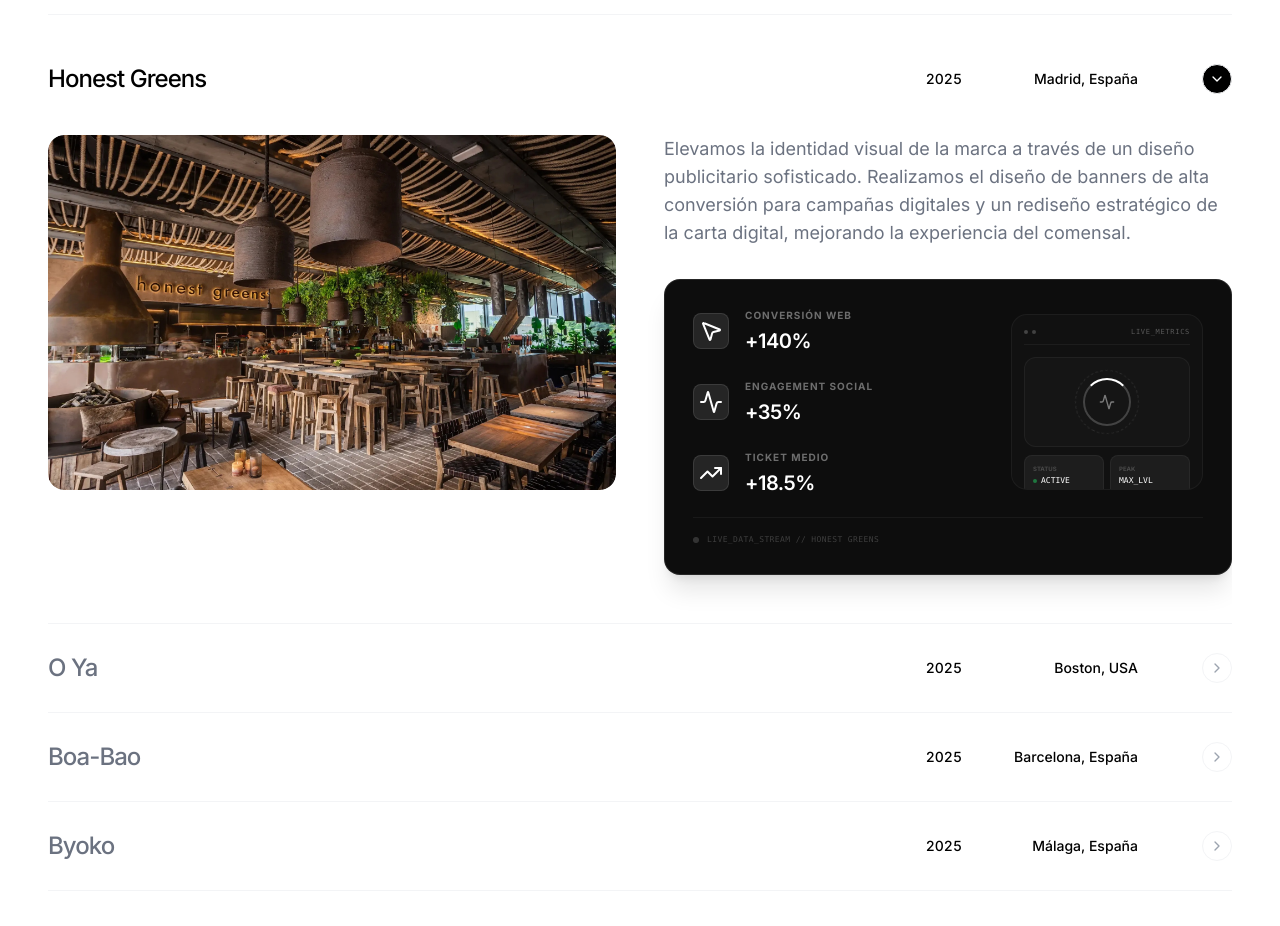
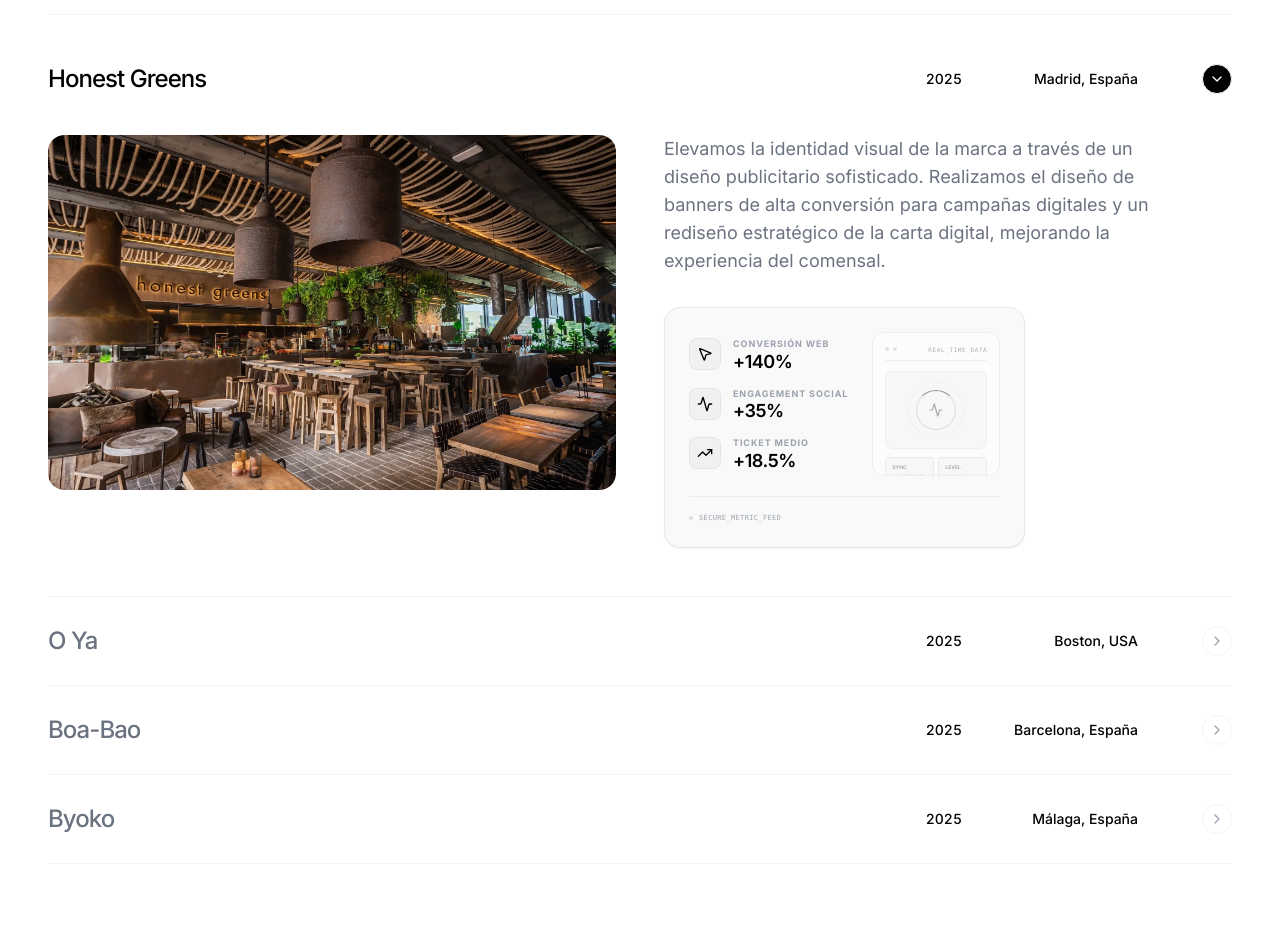
Before and after one commit to motionsmanagement/Motions, a React (Vite) app: page / in a window 1280 px wide. Shown: the part 3580-4506 px from the top of the page. Built offline with nearby package versions, Linux system fonts and the light colour scheme.

Commit message:
style: redesign success metrics card to be more compact with light gray theme

```diff
--- a/components/SuccessStories.tsx
+++ b/components/SuccessStories.tsx
@@ -114,92 +114,85 @@
 
 const CaseGraphic: React.FC<{ type: SuccessCase['graphicType'] }> = ({ type }) => {
     return (
-        <div className="relative w-full h-full bg-[#111] rounded-2xl border border-white/5 overflow-hidden flex flex-col p-3">
-            <div className="flex justify-between items-center mb-3 border-b border-white/5 pb-1.5">
+        <div className="relative w-full h-full bg-white/50 rounded-xl border border-black/5 overflow-hidden flex flex-col p-3">
+            <div className="flex justify-between items-center mb-2.5 border-b border-black/5 pb-1.5">
                 <div className="flex gap-1">
-                    <div className="w-1 h-1 rounded-full bg-white/40 animate-pulse"></div>
-                    <div className="w-1 h-1 rounded-full bg-white/20"></div>
+                    <div className="w-1 h-1 rounded-full bg-black/20 animate-pulse"></div>
+                    <div className="w-1 h-1 rounded-full bg-black/10"></div>
                 </div>
-                <span className="text-[7px] font-mono text-white/30 uppercase tracking-widest">LIVE_METRICS</span>
+                <span className="text-[6px] font-mono text-black/30 uppercase tracking-widest">REAL_TIME_DATA</span>
             </div>
 
             <div className="flex-1 flex flex-col gap-2">
-                <div className="flex-1 rounded-xl bg-white/[0.02] border border-white/5 relative overflow-hidden flex items-center justify-center p-3">
+                <div className="flex-1 rounded-lg bg-black/[0.02] border border-black/[0.03] relative overflow-hidden flex items-center justify-center p-2.5">
                     {type === 'performance' && (
-                        <div className="w-full h-full flex items-end gap-1.5 justify-center">
+                        <div className="w-full h-full flex items-end gap-1 justify-center">
                             {[40, 75, 50, 95, 65, 85].map((h, i) => (
-                                <div key={i} className="flex-1 bg-white/10 rounded-t-[1px] relative group/bar overflow-hidden" style={{ height: `${h}%` }}>
-                                    <div className="absolute inset-0 bg-white/30 translate-y-full group-hover/bar:translate-y-0 transition-transform duration-500 animate-bounce-slow" style={{ animationDelay: `${i * 0.1}s` }}></div>
+                                <div key={i} className="flex-1 bg-black/5 rounded-t-[1px] relative group/bar overflow-hidden" style={{ height: `${h}%` }}>
+                                    <div className="absolute inset-0 bg-black/20 translate-y-full group-hover/bar:translate-y-0 transition-transform duration-500 animate-bounce-slow" style={{ animationDelay: `${i * 0.1}s` }}></div>
                                 </div>
                             ))}
                         </div>
                     )}
                     {type === 'brand' && (
                         <div className="relative w-full h-full flex items-center justify-center">
-                            <div className="w-16 h-16 rounded-full border border-white/10 border-dashed animate-spin-slow"></div>
-                            <div className="absolute w-12 h-12 rounded-full border-2 border-white/20 border-t-white flex items-center justify-center">
-                                <Activity className="w-4 h-4 text-white/80 animate-pulse" />
+                            <div className="w-14 h-14 rounded-full border border-black/5 border-dashed animate-spin-slow"></div>
+                            <div className="absolute w-10 h-10 rounded-full border border-black/10 border-t-black/40 flex items-center justify-center">
+                                <Activity className="w-3.5 h-3.5 text-black/60 animate-pulse" />
                             </div>
                         </div>
                     )}
                     {type === 'conversion' && (
-                        <div className="w-full space-y-2.5">
+                        <div className="w-full space-y-2">
                             {[1, 2, 3].map(i => (
-                                <div key={i} className="flex flex-col gap-1">
+                                <div key={i} className="flex flex-col gap-0.5">
                                     <div className="flex justify-between items-center">
-                                        <div className="w-1 h-1 rounded-full bg-white/40"></div>
-                                        <span className="text-[6px] font-mono text-white/40">{40 + i * 20}%</span>
+                                        <span className="text-[5px] font-mono text-black/40">{40 + i * 20}%</span>
                                     </div>
-                                    <div className="w-full h-1 bg-white/5 rounded-full overflow-hidden">
-                                        <div className="h-full bg-white/30 animate-grow-horizontal" style={{ width: `${40 + i * 20}%`, animationDelay: `${i * 0.2}s` }}></div>
+                                    <div className="w-full h-0.5 bg-black/5 rounded-full overflow-hidden">
+                                        <div className="h-full bg-black/20 animate-grow-horizontal" style={{ width: `${40 + i * 20}%`, animationDelay: `${i * 0.2}s` }}></div>
                                     </div>
                                 </div>
                             ))}
                         </div>
                     )}
                     {type === 'reputation' && (
-                        <div className="flex flex-col items-center gap-1.5">
+                        <div className="flex flex-col items-center gap-1">
                             <div className="flex gap-0.5">
-                                {[...Array(5)].map((_, i) => <Star key={i} className="w-3 h-3 text-white fill-white animate-pulse" style={{ animationDelay: `${i * 0.2}s` }} />)}
+                                {[...Array(5)].map((_, i) => <Star key={i} className="w-2.5 h-2.5 text-black fill-black/80 animate-pulse" style={{ animationDelay: `${i * 0.2}s` }} />)}
                             </div>
-                            <span className="text-xl font-mono text-white tracking-tighter">4.9</span>
-                            <div className="px-2 py-0.5 bg-white/10 rounded-full text-[6px] font-bold text-white uppercase tracking-tighter animate-pulse">OPTIMIZED</div>
+                            <span className="text-lg font-mono text-black tracking-tighter">4.9</span>
                         </div>
                     )}
                     {(type === 'visibility' || type === 'reach') && (
                         <div className="relative w-full h-full flex items-center justify-center">
                             <div className="absolute inset-0 opacity-10">
                                 <svg width="100%" height="100%" viewBox="0 0 100 100">
-                                    <circle cx="50" cy="50" r="35" stroke="white" strokeWidth="0.5" fill="none" strokeDasharray="3 3" className="animate-spin-slow" />
-                                    <circle cx="50" cy="50" r="20" stroke="white" strokeWidth="0.5" fill="none" strokeDasharray="2 2" className="animate-spin-reverse" />
+                                    <circle cx="50" cy="50" r="35" stroke="black" strokeWidth="0.5" fill="none" strokeDasharray="3 3" className="animate-spin-slow" />
+                                    <circle cx="50" cy="50" r="20" stroke="black" strokeWidth="0.5" fill="none" strokeDasharray="2 2" className="animate-spin-reverse" />
                                 </svg>
                             </div>
                             <div className="relative">
-                                <MapPin className="w-6 h-6 text-white/60 relative z-10" />
-                                <div className="absolute inset-0 bg-white/20 blur-md rounded-full animate-ping"></div>
+                                <MapPin className="w-5 h-5 text-black/40 relative z-10" />
+                                <div className="absolute inset-0 bg-black/10 blur-md rounded-full animate-ping"></div>
                             </div>
                         </div>
                     )}
                 </div>
 
-                <div className="grid grid-cols-2 gap-1.5">
-                    <div className="p-2 bg-white/5 rounded-lg border border-white/5 flex flex-col">
-                        <span className="text-[6px] text-white/20 uppercase font-bold mb-0.5">STATUS</span>
+                <div className="grid grid-cols-2 gap-1">
+                    <div className="p-1.5 bg-black/[0.02] rounded border border-black/5 flex flex-col">
+                        <span className="text-[5px] text-black/30 uppercase font-bold mb-0.5">SYNC</span>
                         <div className="flex items-center gap-1">
-                            <div className="w-1 h-1 rounded-full bg-green-500 animate-pulse"></div>
-                            <span className="text-[8px] font-mono text-white">ACTIVE</span>
+                            <div className="w-0.5 h-0.5 rounded-full bg-green-500"></div>
+                            <span className="text-[7px] font-mono text-black/60 uppercase">ACTIVE</span>
                         </div>
                     </div>
-                    <div className="p-2 bg-white/5 rounded-lg border border-white/5 flex flex-col">
-                        <span className="text-[6px] text-white/20 uppercase font-bold mb-0.5">PEAK</span>
-                        <span className="text-[8px] font-mono text-white">MAX_LVL</span>
+                    <div className="p-1.5 bg-black/[0.02] rounded border border-black/5 flex flex-col">
+                        <span className="text-[5px] text-black/30 uppercase font-bold mb-0.5">LEVEL</span>
+                        <span className="text-[7px] font-mono text-black/60 uppercase">PEAK</span>
                     </div>
                 </div>
-            </div>
-
-            <div className="mt-3 flex items-center justify-between text-[6px] font-mono text-white/15 uppercase tracking-widest">
-                <span>REAL_TIME_STREAM</span>
-                <span>2025_ID</span>
             </div>
         </div>
     );
@@ -303,45 +296,45 @@
                                         <div className="absolute inset-0 bg-black/10 transition-opacity opacity-0 group-hover/img:opacity-100"></div>
                                     </div>
 
-                                    <div className="flex flex-col justify-between">
-                                        <p className="text-gray-500 leading-relaxed text-base md:text-lg mb-8">
+                                    <div className="flex flex-col justify-between items-start">
+                                        <p className="text-gray-500 leading-relaxed text-base md:text-lg mb-8 max-w-lg">
                                             {item.description}
                                         </p>
 
-                                        {/* Rectangular Technical Metric Card - Aligned with Image bottom */}
-                                        <div className="group relative bg-[#0D0D0D] rounded-2xl p-6 md:p-7 border border-white/10 shadow-xl overflow-hidden transition-all duration-500 hover:border-white/20 w-full">
-                                            <div className="relative z-10 flex flex-col sm:flex-row gap-8 items-center">
+                                        {/* Rectangular Technical Metric Card - Light Version */}
+                                        <div className="group relative bg-[#f8f9f8] rounded-2xl p-6 md:p-6 border border-gray-200 shadow-sm overflow-hidden transition-all duration-500 hover:border-black/10 max-w-sm w-full lg:w-auto min-w-[320px]">
+                                            <div className="relative z-10 flex flex-row gap-6 items-center justify-between">
                                                 {/* Metric List */}
-                                                <div className="flex-1 space-y-6 w-full">
+                                                <div className="flex-1 space-y-4">
                                                     {item.metrics.map((metric, idx) => (
-                                                        <div key={idx} className="flex items-center gap-4 group/metric">
-                                                            <div className="w-9 h-9 rounded-lg bg-white/10 border border-white/10 flex items-center justify-center transition-all duration-500 group-hover/metric:bg-white group-hover/metric:text-black">
-                                                                <metric.icon className="w-4.5 h-4.5 text-white group-hover/metric:text-black" />
+                                                        <div key={idx} className="flex items-center gap-3 group/metric">
+                                                            <div className="w-8 h-8 rounded-lg bg-black/[0.03] border border-black/5 flex items-center justify-center transition-all duration-500 group-hover/metric:bg-black group-hover/metric:text-white">
+                                                                <metric.icon className="w-4 h-4 text-black group-hover/metric:text-white" />
                                                             </div>
                                                             <div className="flex flex-col">
-                                                                <span className="text-[10px] font-bold text-white/40 uppercase tracking-widest mb-1">{metric.label}</span>
-                                                                <span className="text-xl font-semibold text-white tracking-tight">{metric.value}</span>
+                                                                <span className="text-[9px] font-bold text-gray-400 uppercase tracking-widest mb-0.5">{metric.label}</span>
+                                                                <span className="text-lg font-semibold text-black tracking-tight leading-none">{metric.value}</span>
                                                             </div>
                                                         </div>
                                                     ))}
                                                 </div>
 
                                                 {/* Smaller Technical graphic */}
-                                                <div className="w-full sm:w-48 h-44 shrink-0">
+                                                <div className="w-32 h-36 shrink-0">
                                                     <CaseGraphic type={item.graphicType} />
                                                 </div>
                                             </div>
 
                                             {/* Subtitle bottom info */}
-                                            <div className="mt-5 pt-4 border-t border-white/5 flex items-center justify-between">
-                                                <div className="flex items-center gap-2">
-                                                    <div className="w-1.5 h-1.5 rounded-full bg-white/30 animate-pulse"></div>
-                                                    <span className="text-[8px] font-mono text-white/20 uppercase tracking-wider">LIVE_DATA_STREAM // {item.title}</span>
+                                            <div className="mt-5 pt-4 border-t border-black/5 flex items-center justify-between">
+                                                <div className="flex items-center gap-1.5">
+                                                    <div className="w-1 h-1 rounded-full bg-black/20 animate-pulse"></div>
+                                                    <span className="text-[7px] font-mono text-gray-400 uppercase tracking-wider">SECURE_METRIC_FEED</span>
                                                 </div>
                                             </div>
 
-                                            {/* Subtle scan animation */}
-                                            <div className="absolute top-0 left-[-100%] w-full h-full bg-gradient-to-r from-transparent via-white/[0.03] to-transparent group-hover:left-[100%] transition-all duration-1000 ease-in-out"></div>
+                                            {/* Sutil scan animation light */}
+                                            <div className="absolute top-0 left-[-100%] w-full h-full bg-gradient-to-r from-transparent via-black/[0.01] to-transparent group-hover:left-[100%] transition-all duration-1000 ease-in-out"></div>
                                         </div>
                                     </div>
                                 </div>
```
